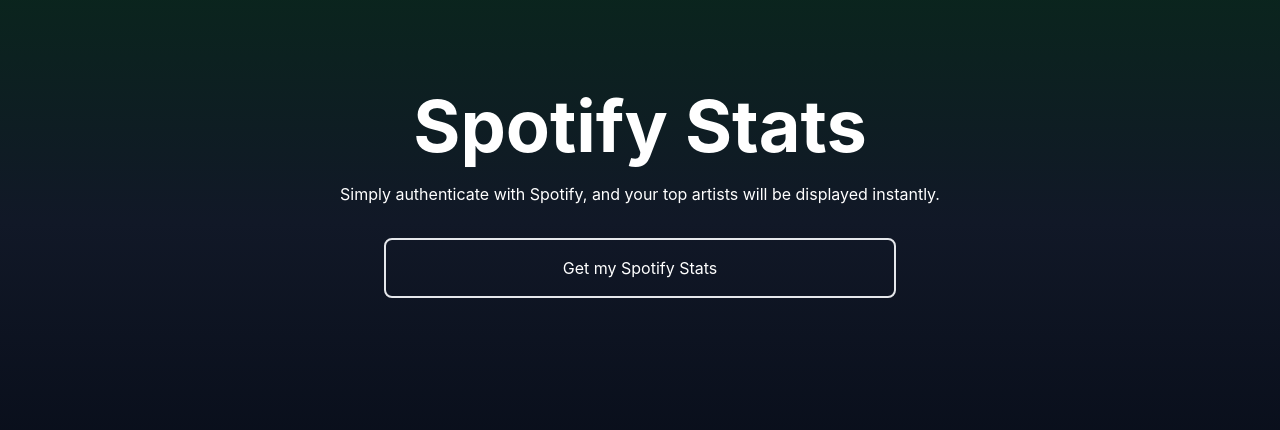
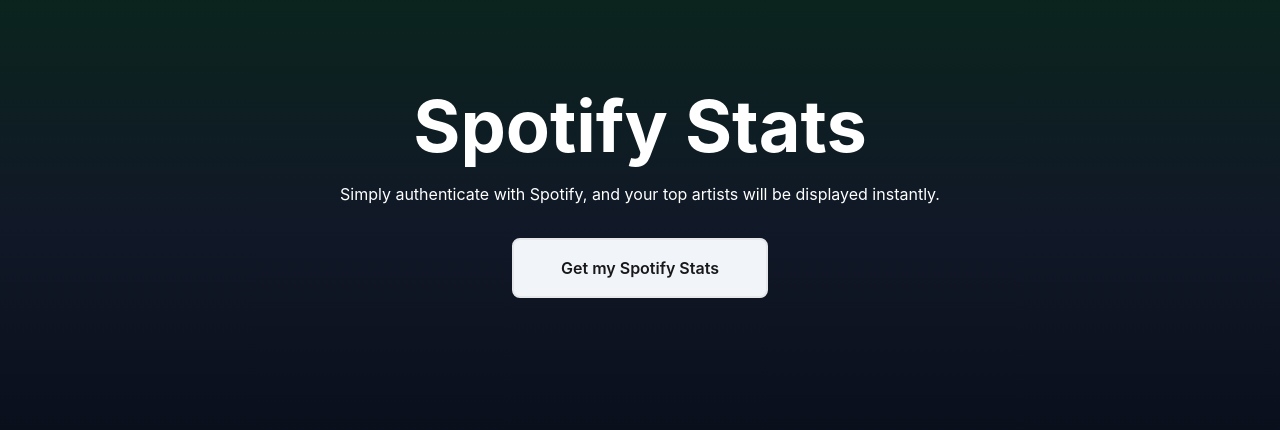
Before and after one commit to GabrielBorgess/Spotify-Stats, a React (Vite) app: page / in a window 1280 px wide. Shown: the part 178-608 px from the top of the page. Built offline with nearby package versions, Linux system fonts and the light colour scheme; a web font is replaced by a local one.

Commit message:
estilizacao botao

```diff
--- a/src/App.jsx
+++ b/src/App.jsx
@@ -106,7 +106,7 @@
         {topArtists.length === 0 && (
           <>
           <p className='text-white'>Simply authenticate with Spotify, and your top artists will be displayed instantly.</p>
-          <button onClick={fetchData} className='m-8 p-4 text-white border-2 w-2/5 rounded-lg'>Get my Spotify Stats</button>
+          <button onClick={fetchData} className='m-8 p-4 font-semibold text-zinc-900 border-2 w-1/5 rounded-lg bg-slate-100'>Get my Spotify Stats</button>
           </>
         )}
         {topArtists.length !== 0 && (
```
